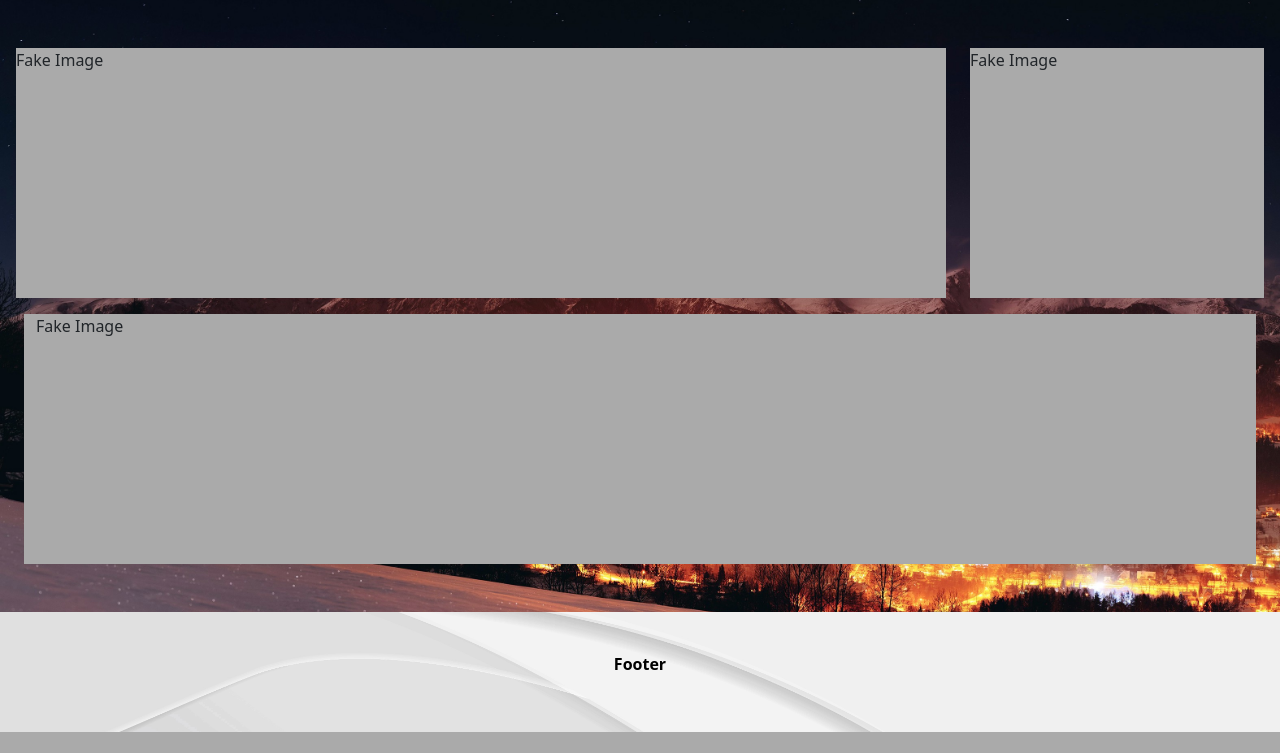
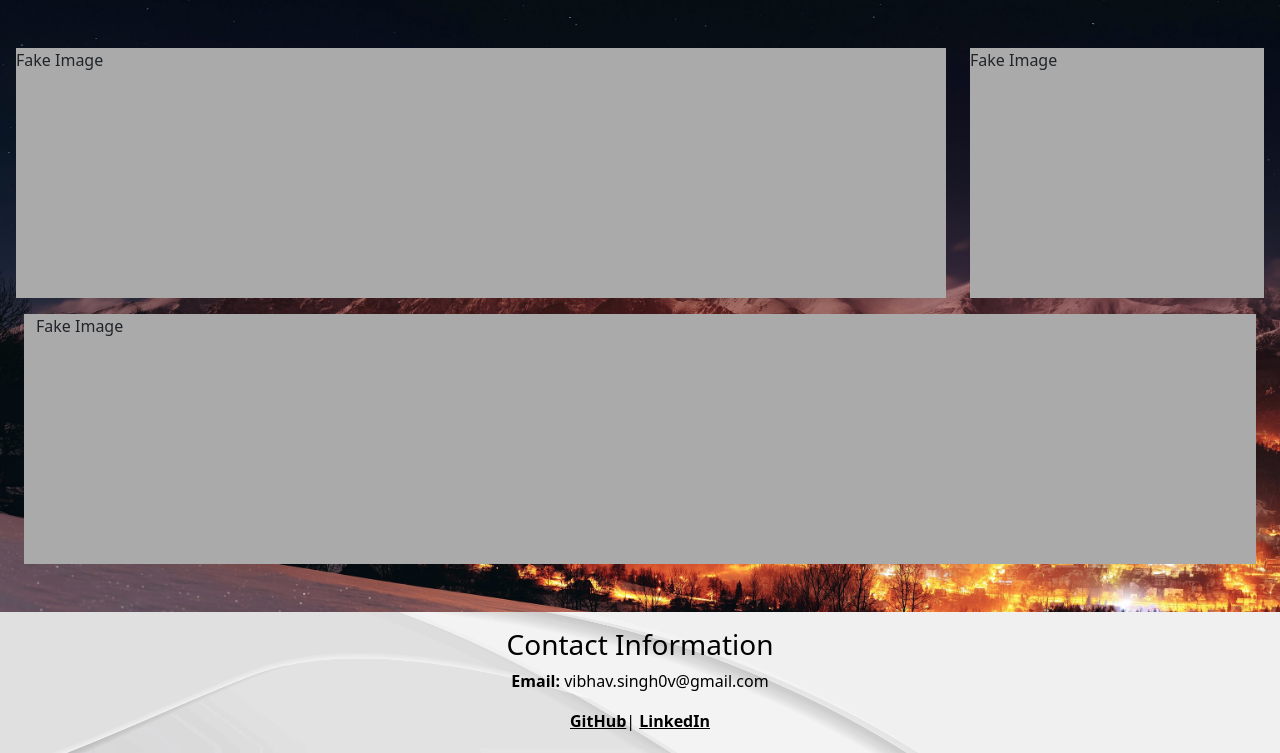
Before and after one commit to VibhavSingh1/WageScale1, a Flask app: page / in a window 1280 px wide. Shown: the part 146-899 px from the top of the page. Before the commit the page ends 878 px from the top, so only its background shows below. Run offline with Flask 2, Linux system fonts and the light colour scheme.

Commit message:
basic footer formatting and removed redundant code from definitions.py

```diff
--- a/flaskr/definitions.py
+++ b/flaskr/definitions.py
@@ -27,16 +27,6 @@ TEMPLATE_DIR_PATH = os.path.join(
     TEMPLATE_NAME,
 )
 
-TEMPLATE_PATH_HOME = os.path.join(
-    TEMPLATE_DIR_PATH,
-    TEMPLATE_NAME_HOME,
-)
-
-TEMPLATE_PATH_ABOUT = os.path.join(
-    TEMPLATE_NAME,
-    TEMPLATE_NAME_ABOUT,
-)
-
 BACKGROUND_IMG_PATH = os.path.join(
     STATIC_DIR_NAME,
     IMAGES_DIR_NAME,
--- a/flaskr/templates/includes/footer.html
+++ b/flaskr/templates/includes/footer.html
@@ -1,15 +1,28 @@
 <style>
     .cust-foot-data1 {
         color:black;
-        font-weight: bold;
         font-style: normal;
+    }
+
+    .contact_info_data{
+        margin-top: 0rem;
+        padding: 0rem;
+        margin-bottom: 1rem;
+        color:black;
+        line-height:0px;
     }
 </style>
 
-<footer class="text-center text-lg-start pt-3 pb-3">
+<footer class="text-center text-lg-start pt-2 pb-1s">
 
-    <div class="cust-foot-data1 p-4 text-center">
-        <p>Footer</p>
+    <div class="cust-foot-data1 pt-2 pb-1 text-center">
+        <h3>Contact Information</h3>
+        <p>
+            <b>Email:</b> vibhav.singh0v@gmail.com</p>
+            <a class="contact_info_data" href="https://github.com/VibhavSingh1"><b>GitHub</b></a>|
+            <a class="contact_info_data" href="https://www.linkedin.com/in/vibhav-singh-001/"><b>LinkedIn</b></a>
+        </p>
+
     </div>
 
 </footer>
```
